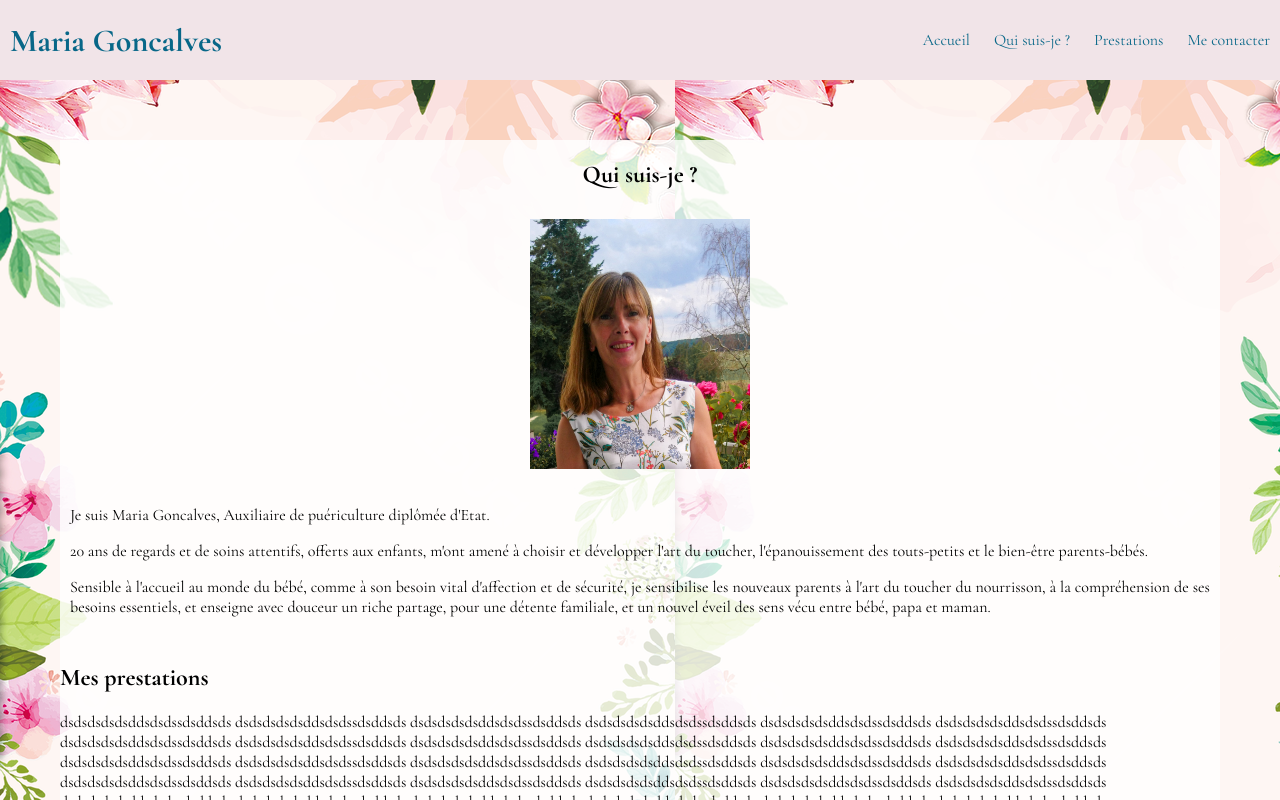
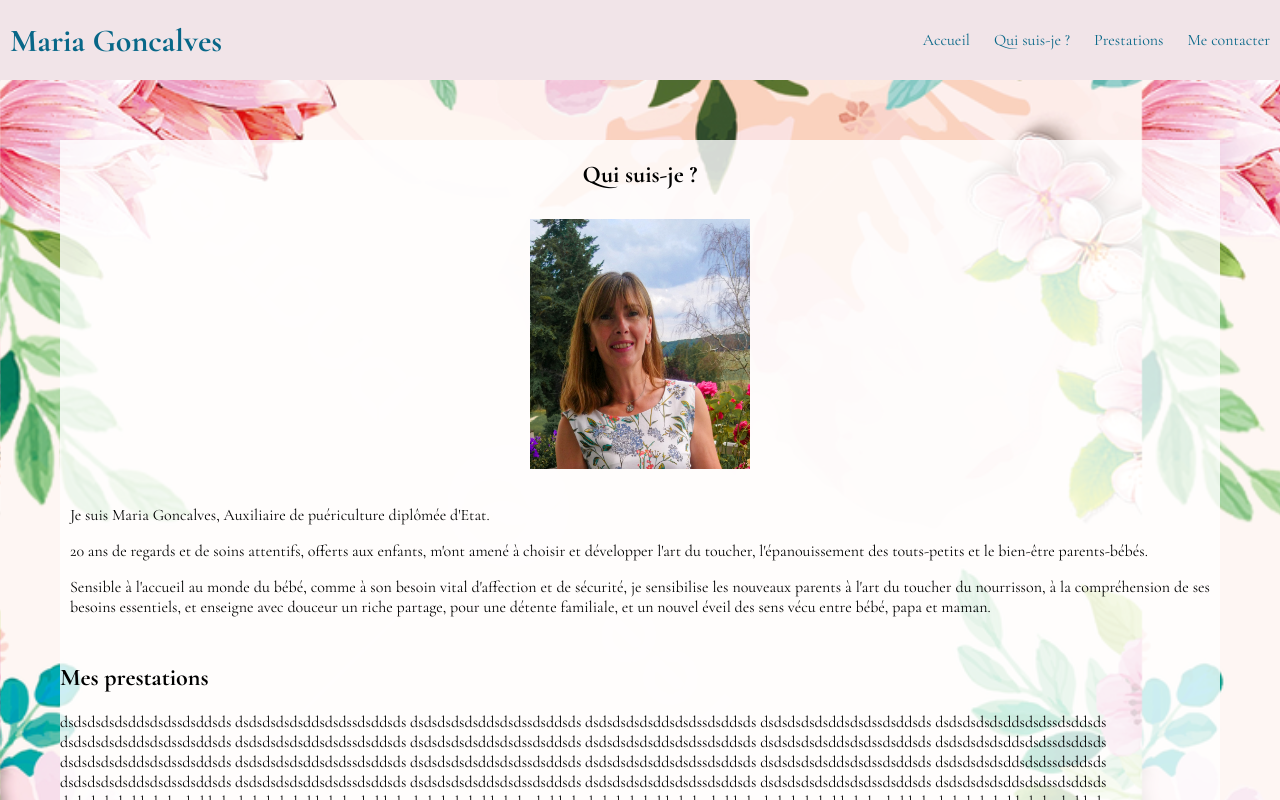
Before and after one commit to Loony675/mariaGoncalves, a Next.js app: page / in a window 1280 px wide. Shown: the top 800 px of the page. Built offline with nearby package versions, Linux system fonts and the light colour scheme.

Commit message:
background size

```diff
--- a/styles/globals.css
+++ b/styles/globals.css
@@ -5,7 +5,8 @@
 body {
   padding: 0;
   margin: 0;
-  background: url(../public/flowers.png);
+  background: url(../public/flowers.png) repeat;
+  background-size: contain;
   overflow-x: hidden;
 }
 nav a {
```
